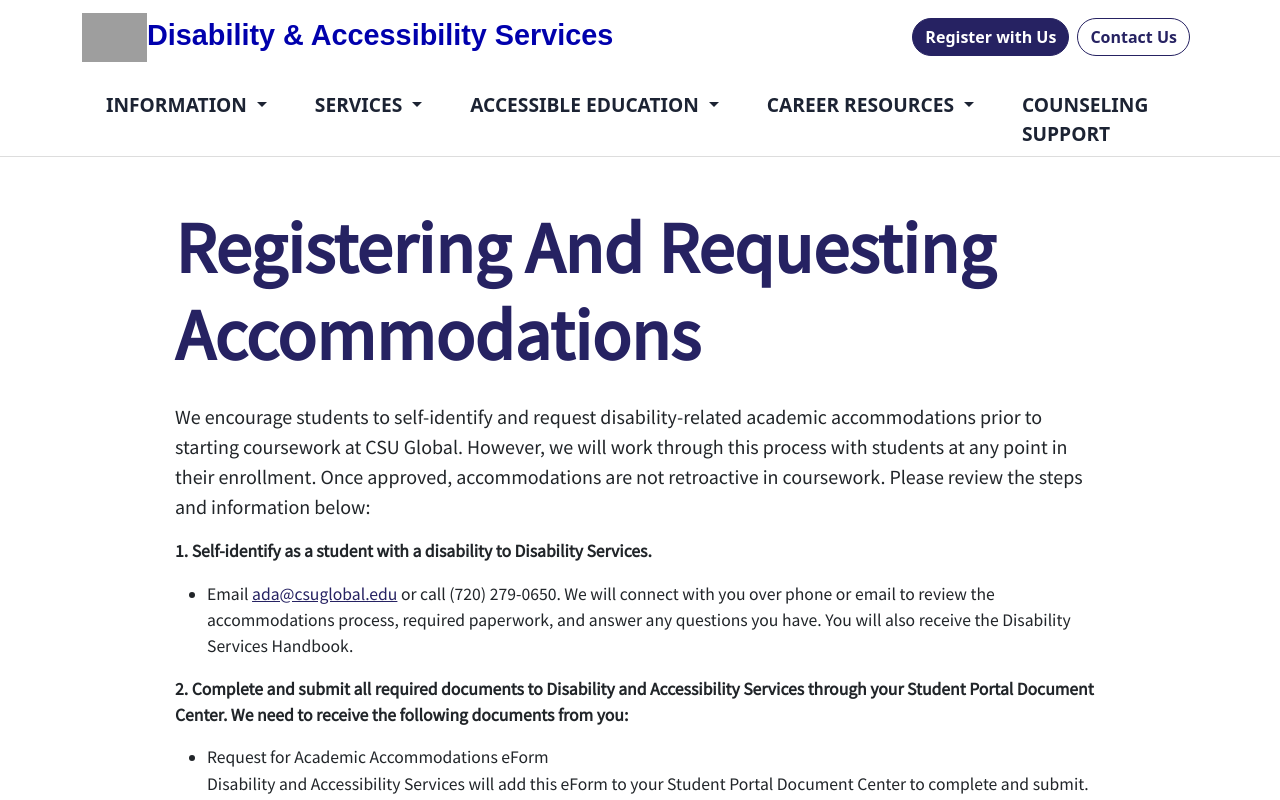
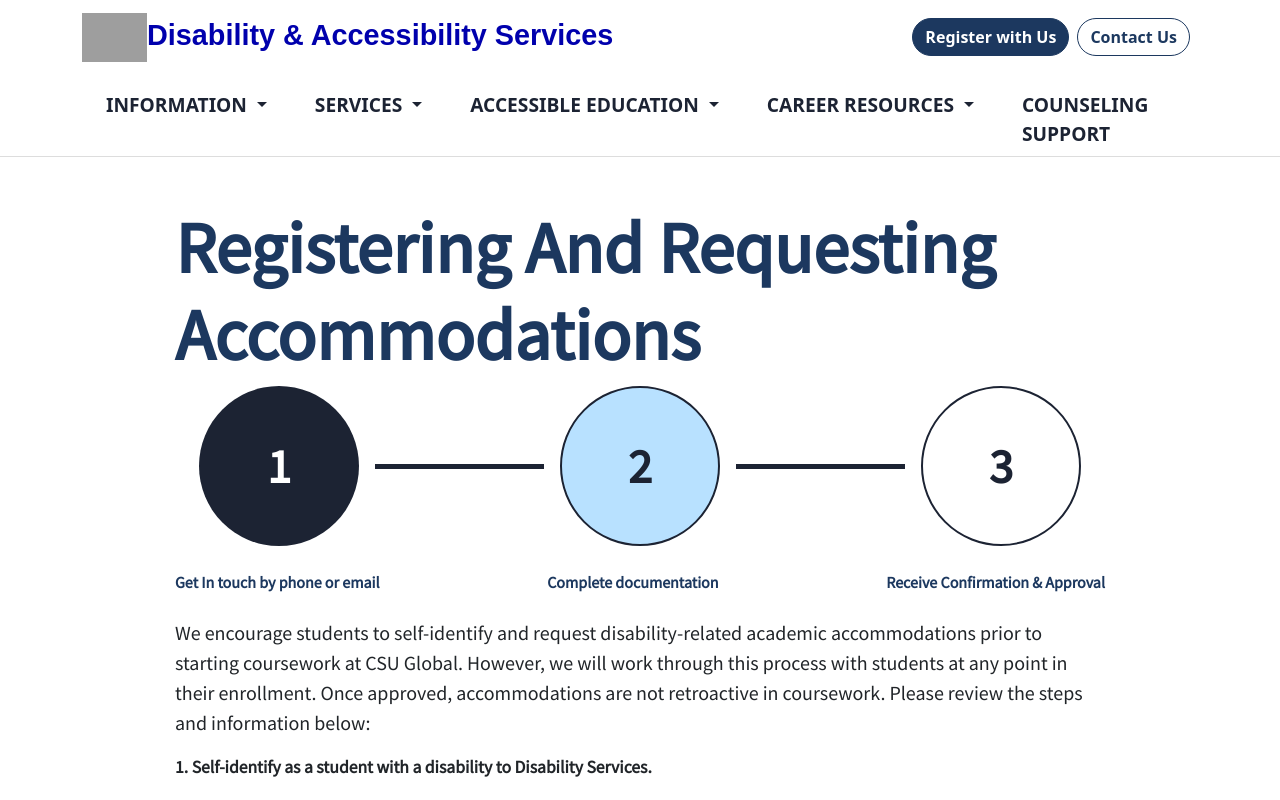
Before and after one commit to sean-hogan/disability-services-center, a Vue app: page /registration in a window 1280 px wide. Shown: the top 800 px of the page. Built offline with nearby package versions, Linux system fonts and the light colour scheme; grey boxes are pictures that could not be loaded; a web font is replaced by a local one.

Commit message:
littlee circles

```diff
--- a/src/assets/app.scss
+++ b/src/assets/app.scss
@@ -6,13 +6,12 @@
 //other cools
 $smoky-black: hsla(0, 0%, 7%, 1);
 $prussian-blue: hsla(215, 55%, 24%, 1);
-$opera-mauve: hsla(328, 31%, 63%, 1);
 $uranian-blue: hsla(205, 100%, 86%, 1);
 $white: hsla(0, 0%, 100%, 1);
 //properties
 $enable-rounded: false;
-$primary: $darkblue;
-$info:$darkblue;
+$primary: $prussian-blue;
+$info:$prussian-blue;
 //gen styles
 #app .section {
     font-family: 'Source Sans Pro', sans-serif;
--- a/src/components/FAQ.vue
+++ b/src/components/FAQ.vue
@@ -41,7 +41,7 @@
       </button>
     </h3>
     <div id="flush-collapseThree" class="accordion-collapse collapse" aria-labelledby="flush-headingThree" data-bs-parent="#accordionFlushExample">
-      <div class="accordion-body">Register with us, and submit course accommodation paperwork through the student portal. Refer to the to <router-link to="/registration">Registering And Requesting Accommodations</router-link> page for more information.
+      <div class="accordion-body">Register with us, and submit accommodation request paperwork through the student portal. Refer to the to <router-link to="/registration">Registering And Requesting Accommodations</router-link> page for more information.
 
         </div>
     </div>
--- a/src/views/Registration.vue
+++ b/src/views/Registration.vue
@@ -2,6 +2,18 @@
 <ContentPageLayout>
   <template #header>
     <h1 class="display-2">Registering And Requesting Accommodations</h1>
+    <div class="dot-wrapper">
+    <span class="dot-1 ms-4">1</span>
+    <span class="line"></span>
+    <span class="dot-2">2</span>
+    <span class="line"></span>
+    <span class="dot-3 me-4">3</span>
+    </div>
+    <div class="line-wrapper my-4">
+      <div>Get In touch by phone or email </div>
+      <div>Complete documentation</div>
+      <div>Receive Confirmation & Approval</div>
+    </div>
   </template>
 
   <template #content>
@@ -58,3 +70,59 @@
 <script setup>
 import ContentPageLayout from '@/layouts/ContentPageLayout.vue'
 </script>
+
+<style scoped>
+.dot-1 {
+  height: 10rem;
+  width: 10rem;
+  background-color: #1c2333;
+  border-radius: 50%;
+  display: flex;
+  color:#fff;
+  justify-content: center;
+  align-items: center;
+  font-size:3rem;
+}
+.dot-2 {
+  height: 10rem;
+  width: 10rem;
+  background-color: hsla(205, 100%, 86%, 1);;
+  border-radius: 50%;
+  display: flex;
+  color:#1c2333;
+  border:2px solid #1c2333;
+  justify-content: center;
+  align-items: center;
+  font-size:3rem;
+}
+.dot-3 {
+  height: 10rem;
+  width: 10rem;
+  border:2px solid #1c2333;
+  border-radius: 50%;
+  display: flex;
+  color:#1c2333;
+  justify-content: space-evenly;
+  align-items: center;
+  font-size:3rem;
+}
+.dot-wrapper {
+  display:flex;
+  justify-content: space-between;
+  align-items: center;
+  font-weight: 700;
+  gap:1rem;
+}
+.line-wrapper {
+  display:flex;
+  justify-content: space-between;
+  align-items: center;
+  font-weight: 700;
+  gap:1rem;
+}
+.line {
+  flex-grow: 1;
+  border-bottom: 5px solid #1c2333;
+  height:1px;
+}
+</style>
--- a/src/views/information/AcademicAccomodations.vue
+++ b/src/views/information/AcademicAccomodations.vue
@@ -5,6 +5,9 @@
   </template>
 
   <template #content>
+    <p class="lead">
+      To register with our office, submit accommodation request paperwork through the student portal. Refer to the to <router-link to="/registration">Registering And Requesting Accommodations</router-link> page for more information.
+    </p>
 
 
 				<p class="lead">Academic accommodations at CSU Global focus on providing equal access to students with disabilities in an online education environment. Reasonable accommodations may consist of changes in policies, practices, services, and the use of auxiliary aids. These may include but are not limited to:</p>
```
